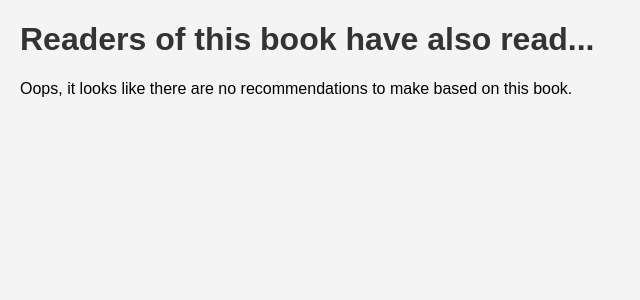
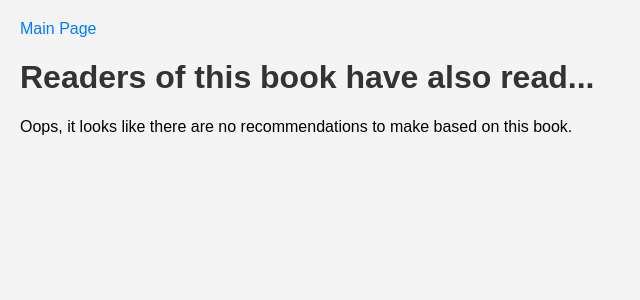
Before and after one commit to GMNBNBNB/4111-front-end, a Flask app: template templates/recommended.html in a window 1280 px wide. Shown: the top 300 px of the page, without its empty margins (0-640 px from the left). Run offline with Flask 3, Linux system fonts and the light colour scheme; the template is opened without the code that fills it, so the values that code supplies are empty; parts of the project's set-up code (start-up, migrations or seed data) failed here and were passed over.

Commit message:
fix: bad link to user_list; missing nav to index on recommended page

```diff
--- a/templates/categories.html
+++ b/templates/categories.html
@@ -13,7 +13,7 @@
     <h1>Categories</h1>
     <nav>
       <a href="/">Main Page</a> |
-      <a href="/users">Users</a>
+      <a href="/user_list">Users</a>
     </nav>
     <table>
       <thead>
--- a/templates/recommended.html
+++ b/templates/recommended.html
@@ -9,6 +9,9 @@
     />
   </head>
   <body>
+    <nav>
+      <a href="/">Main Page</a>
+    </nav>
     <h1>Readers of this book have also read...</h1>
     {% if recommended %}
     <ul>
```
